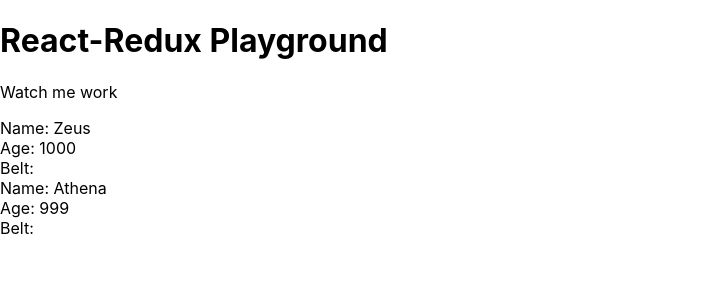
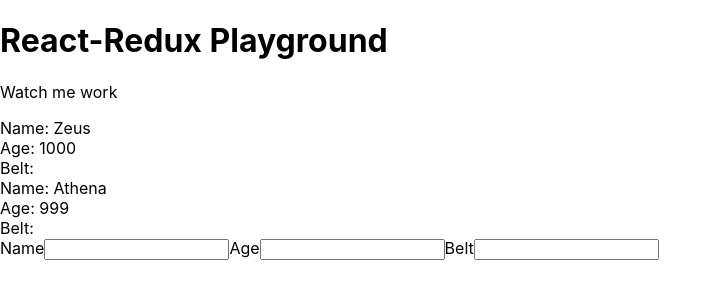
Before and after one commit to vagarioustoast/react-redux-playground, a React (Create React App) app in the folder myapp/: page / in a window 1280 px wide. Shown: the top 300 px of the page, without its empty margins (0-722 px from the left). Built offline with nearby package versions, Linux system fonts and the light colour scheme.

Commit message:
forms revisited

```diff
--- /dev/null
+++ b/myapp/src/AddGod.js
@@ -0,0 +1,34 @@
+import React, { Component } from "react";
+
+export default class AddGod extends Component {
+  state = {
+    name: null,
+    age: null,
+    belt: null
+  };
+
+  handleChange = e => {
+    this.setState({
+      [e.target.name]: e.target.value
+    });
+  };
+
+  handleSubmit = e => {
+    e.preventDefault();
+    console.log(this.state);
+  };
+  render() {
+    return (
+      <div>
+        <form onSubmit={this.handleSubmit}>
+          <label>Name</label>
+          <input type="text" name="name" onChange={this.handleChange} />
+          <label>Age</label>
+          <input type="text" name="age" onChange={this.handleChange} />
+          <label>Belt</label>
+          <input type="text" name="belt" onChange={this.handleChange} />
+        </form>
+      </div>
+    );
+  }
+}
--- a/myapp/src/App.js
+++ b/myapp/src/App.js
@@ -1,5 +1,6 @@
 import React, { Component } from "react";
 import Gods from "./Gods";
+import AddGod from "./AddGod";
 
 class App extends Component {
   state = {
@@ -15,6 +16,7 @@
         <h1>React-Redux Playground</h1>
         <p>Watch me work</p>
         <Gods gods={this.state.gods} />
+        <AddGod />
       </div>
     );
   }
```
